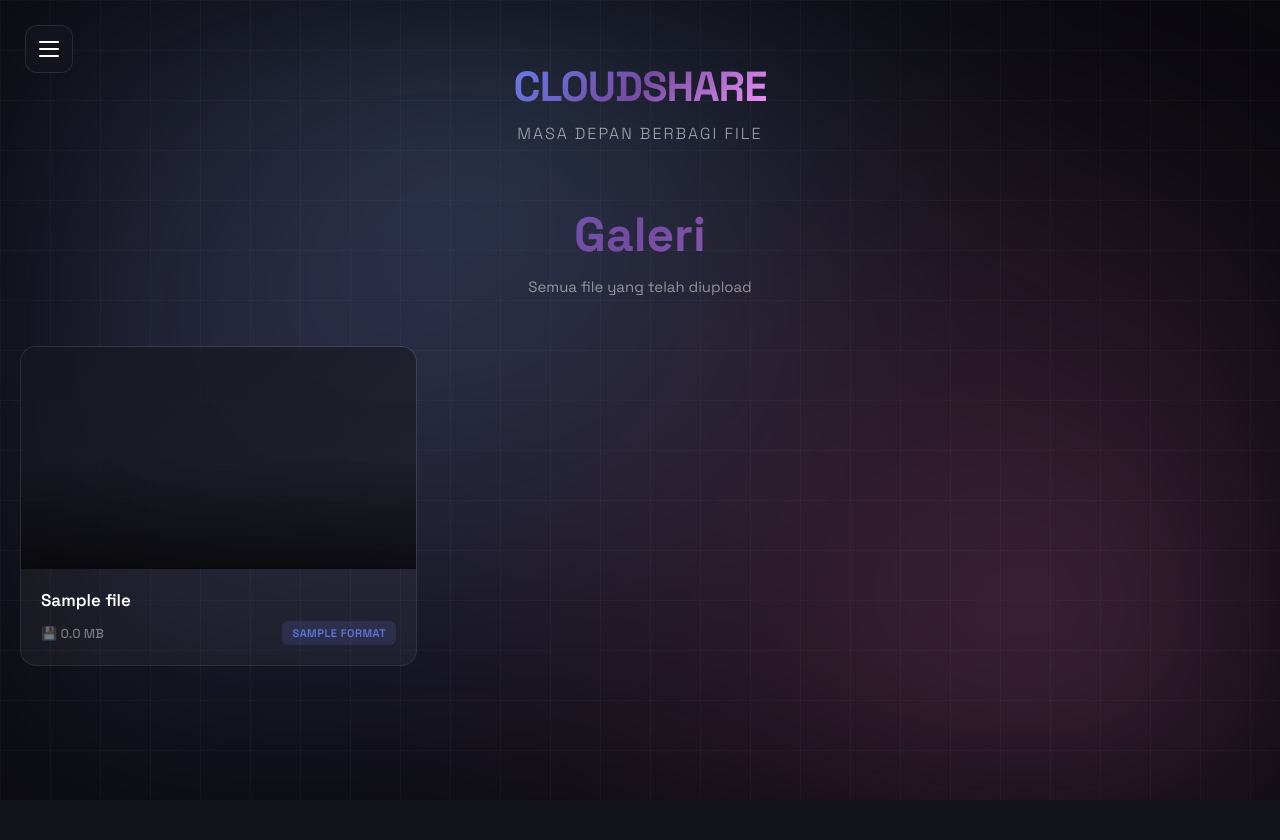
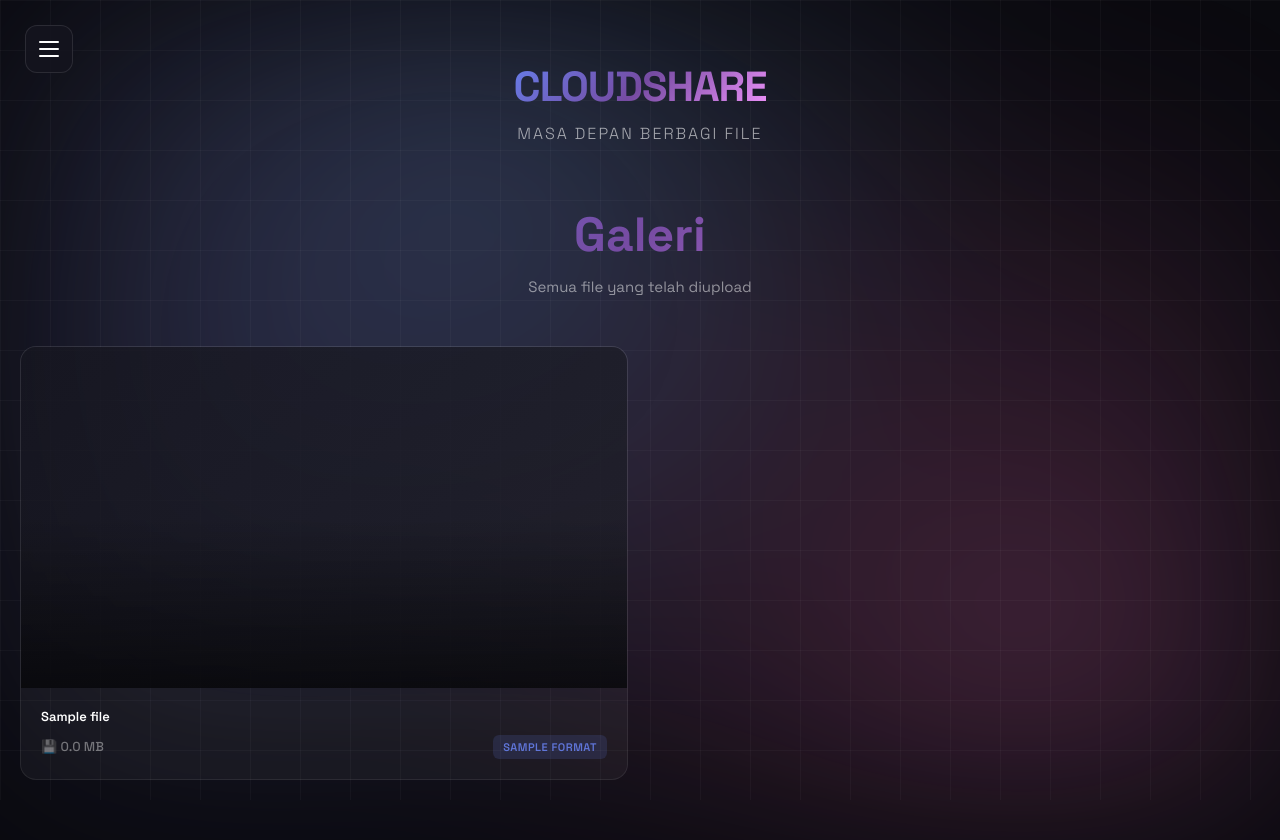
Before and after one commit to RMBLOGG/cloudshare, a Flask app: template templates/gallery.html in a window 1280 px wide. Before the commit the page ends 800 px from the top, so only its background shows below. Run offline with Flask 3, Linux system fonts and the light colour scheme; the template is opened without the code that fills it: most values are stand-ins (such as "Sample title", 1, 10 or a date in 2020).

Commit message:
Add files via upload

```diff
--- a/templates/gallery.html
+++ b/templates/gallery.html
@@ -29,7 +29,7 @@
 
 .gallery-grid {
     display: grid;
-    grid-template-columns: repeat(3, 1fr);
+    grid-template-columns: repeat(2, 1fr);
     gap: 24px;
     animation: fadeInUp 0.8s ease 0.2s backwards;
 }
@@ -123,7 +123,7 @@
 }
 
 .gallery-item-title {
-    font-size: 17px;
+    font-size: 13px;
     font-weight: 600;
     color: #fff;
     margin-bottom: 10px;
@@ -207,7 +207,7 @@
     }
 
     .gallery-item-title {
-        font-size: 16px;
+        font-size: 12px;
     }
 
     .gallery-item-meta {
@@ -231,7 +231,7 @@
     }
 
     .gallery-item-title {
-        font-size: 15px;
+        font-size: 11px;
     }
 
     .gallery-item-meta {
```
